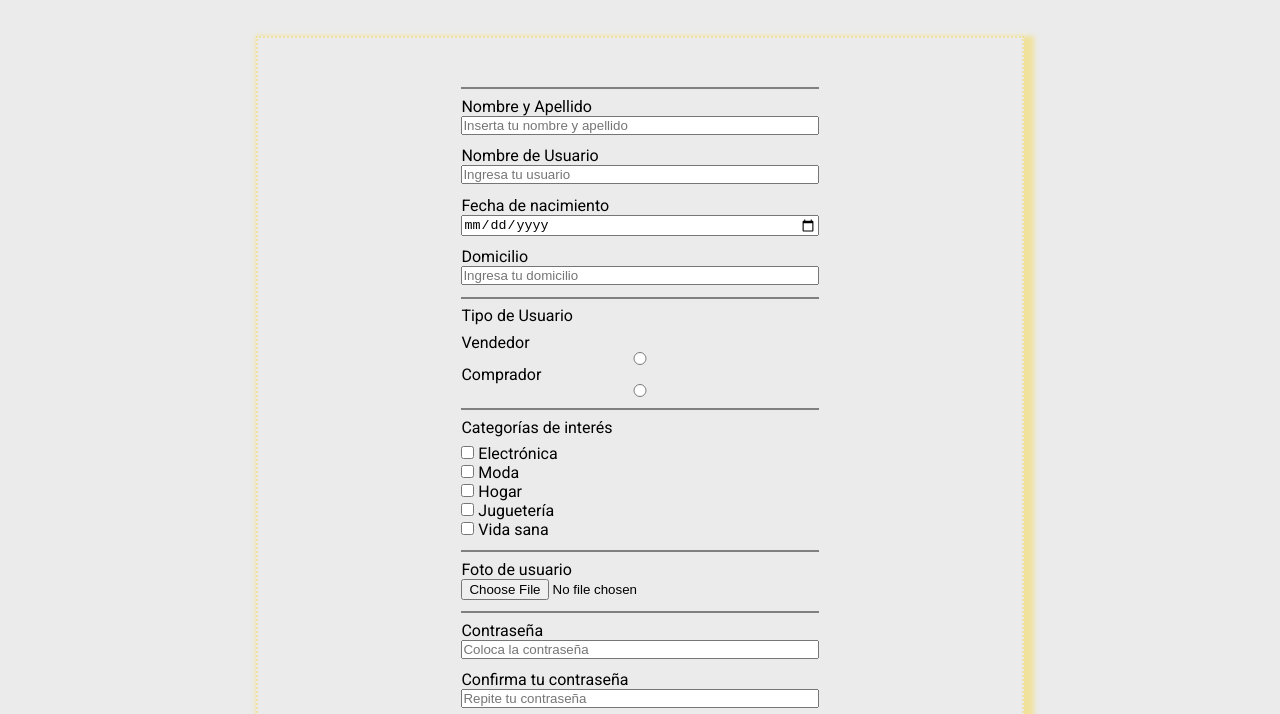
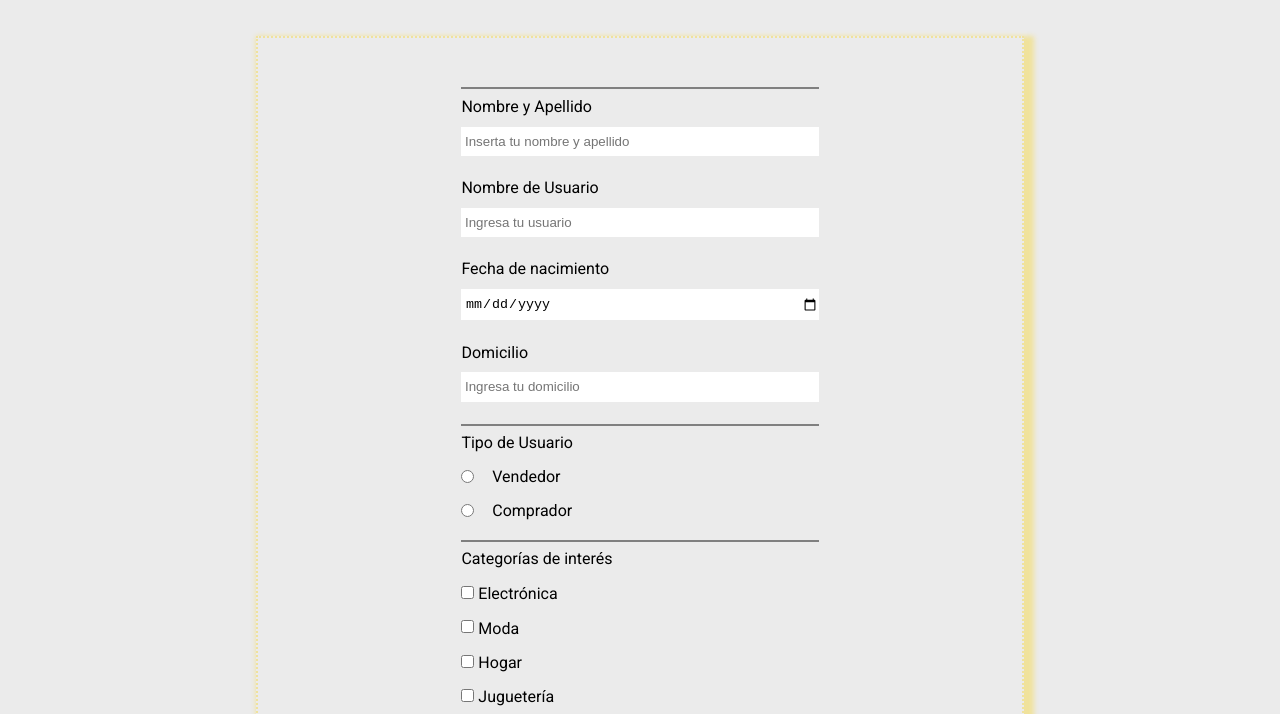
Before and after one commit to h-amarillo/MercadoLiebre, a website: page views/register.html in a window 1280 px wide. Shown: the part 86-800 px from the top of the page. Drawn offline with Linux system fonts and the light colour scheme; files that its build step writes are made by us from their sources; files whose address does not match are found by name.

Commit message:
Termino estilo formulario. Faltan 2 micro desafios.

```diff
--- a/public/css/register.css
+++ b/public/css/register.css
@@ -52,10 +52,10 @@ div.box-de-form{
     border: #f0e29c 2px dotted;
     box-shadow: 5px 5px 5px 5px #f0e29c;
 }
-div.input{
-    padding: 3% 3%;
-    margin: 3% 0 5% 0;
-    border: gray
+input{
+    padding: 2% 0% 2% 1%;
+    margin: 3% 0 3% 0;
+    border: blue;
 }
 div .complete-name , .user-name , .birthdate , .adress , .user-type , .interested-in , .user-photo , .password , .r-password{
     display: flex;
@@ -69,7 +69,22 @@ div.complete-name , .user-type , .interested-in , .user-photo , .password{
 label .electro , .fashio , .home , .toys , .healthy-life{
     color: black;
 }
-label.electro , .seller{
+div .box-seller , .box-buyer{
+    display: flex;
+}
+div .box-seller{
+    margin-top: 2%;
+}
+div .chkbox-buyer , .chkbox-seller{
+    order: -1;
+    margin-right: 5%;
+    text-align: center;
+}
+label.seller , .buyer{
+    display: flex;
+    align-items: center;
+}
+label.electro{
     margin-top: 2%;
 }
 div.botones{
@@ -78,7 +93,7 @@ div.botones{
 }
 button.send , .reset{
     color: rgb(192, 186, 186);
-    padding: 3%;
+    padding: 5%;
     margin-bottom: 3%;
     border-radius: 5%;
     font-size: 18px;
--- a/views/register.html
+++ b/views/register.html
@@ -51,10 +51,14 @@
 
             <div class="user-type">
                 <label>Tipo de Usuario</label>
-                <label class="seller" for="Vendedor">Vendedor</label>
-                <input type="radio" name="tipo-usuario" value="Me interesa vender" id="vendedor" />
-                <label for="Comprador">Comprador</label>
-                <input type="radio" name="tipo-usuario" value="Me interesa comprar" id="comprador" />
+                <div class="box-seller">
+                    <label class="seller" for="Vendedor">Vendedor</label>
+                    <input class="chkbox-seller" type="radio" name="tipo-usuario" value="Me interesa vender" id="vendedor" />
+                </div>
+                <div class="box-buyer">
+                    <label class="buyer" for="Comprador">Comprador</label>
+                    <input class="chkbox-buyer" type="radio" name="tipo-usuario" value="Me interesa comprar" id="comprador" />
+                </div>
             </div>
 
             <div class="interested-in">
```
Also changed, not shown: views/home.html (+9 -2 lines).
